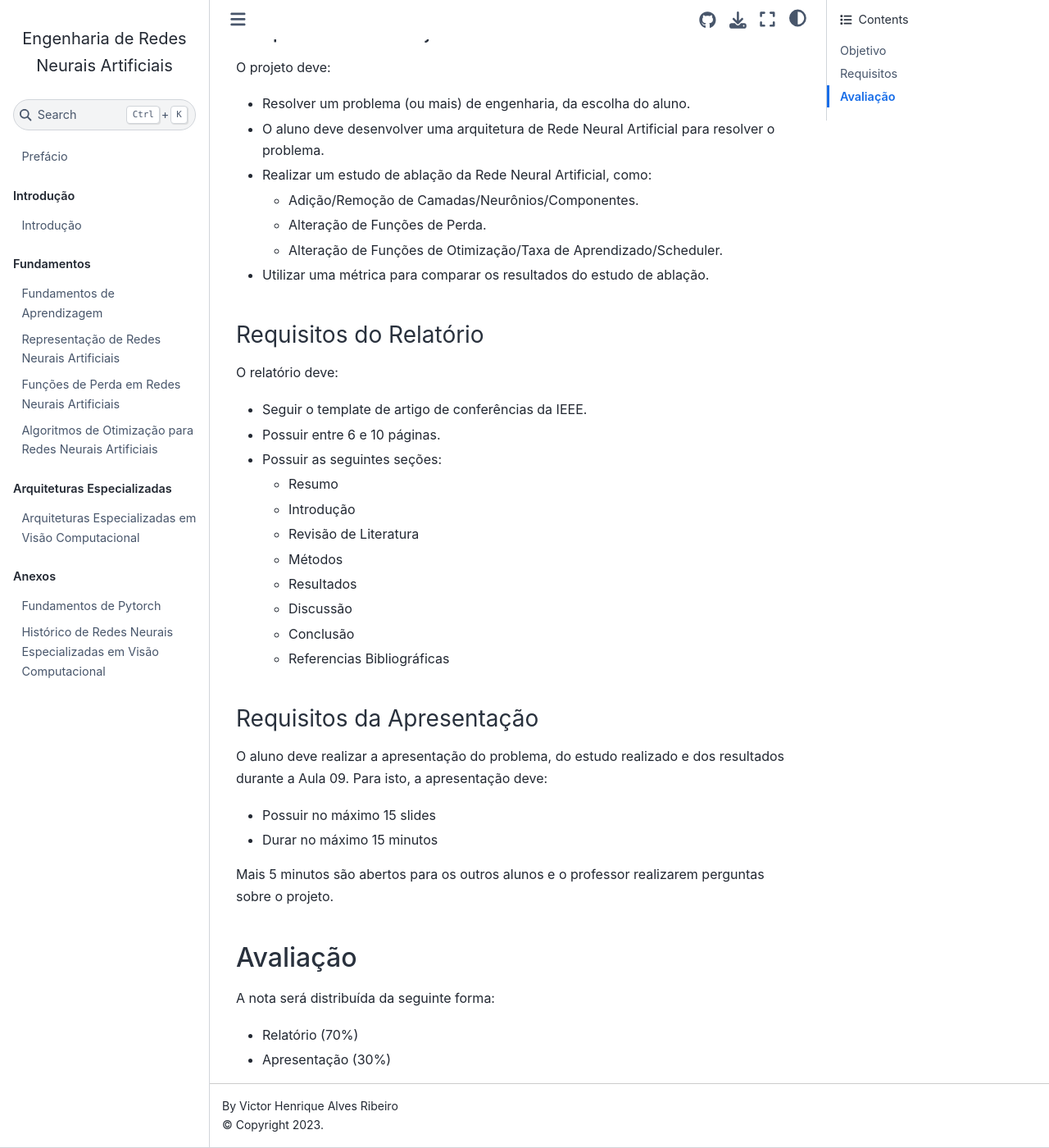
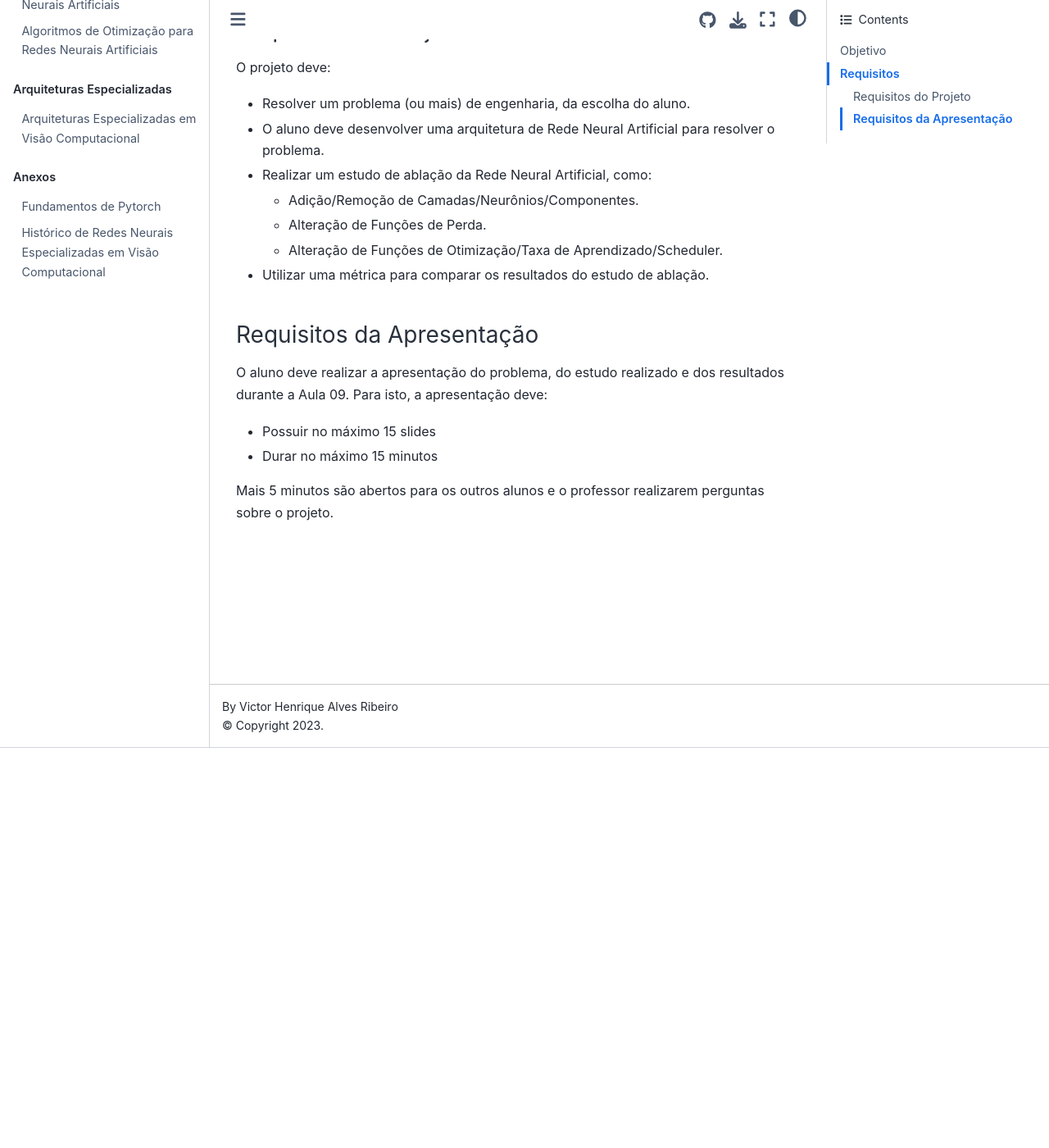
Before and after one commit to vhrique/anne_ptbr, a Jupyter Book: the page built from 09_Intrucoes_para_Projeto_Final.md, in a window 1280 px wide and 1400 px high, scrolled down 488 px. Shown: the whole window at 82% size. Built offline with Jupyter Book 1.0.4 settings and Sphinx 7.4.7 and the Sphinx Book theme 1.1.4, drawn with Linux system fonts in a browser that asks for light colours.

Commit message:
Ajuste nas instruções da atividade de projeto final.

```diff
--- a/09_Intrucoes_para_Projeto_Final.md
+++ b/09_Intrucoes_para_Projeto_Final.md
@@ -21,21 +21,6 @@
   - Alteração de Funções de Otimização/Taxa de Aprendizado/Scheduler.
 - Utilizar uma métrica para comparar os resultados do estudo de ablação.
 
-### Requisitos do Relatório
-
-O relatório deve:
-- Seguir o template de artigo de conferências da IEEE.
-- Possuir entre 6 e 10 páginas.
-- Possuir as seguintes seções:
-  - Resumo
-  - Introdução
-  - Revisão de Literatura
-  - Métodos
-  - Resultados
-  - Discussão
-  - Conclusão
-  - Referencias Bibliográficas
-
 ### Requisitos da Apresentação
 
 O aluno deve realizar a apresentação do problema, do estudo realizado e dos resultados durante a Aula 09.
@@ -44,9 +29,3 @@
 - Durar no máximo 15 minutos
 
 Mais 5 minutos são abertos para os outros alunos e o professor realizarem perguntas sobre o projeto.
-
-## Avaliação
-
-A nota será distribuída da seguinte forma:
-- Relatório (70%)
-- Apresentação (30%)
```
